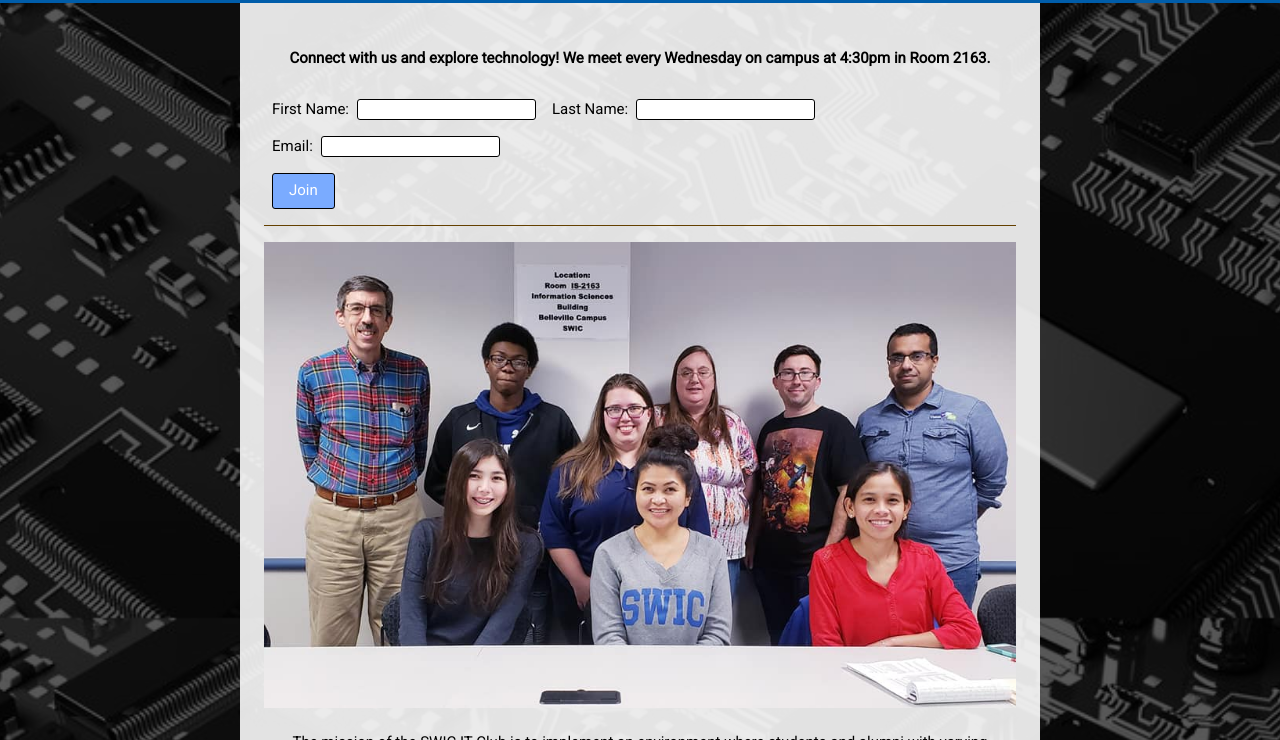
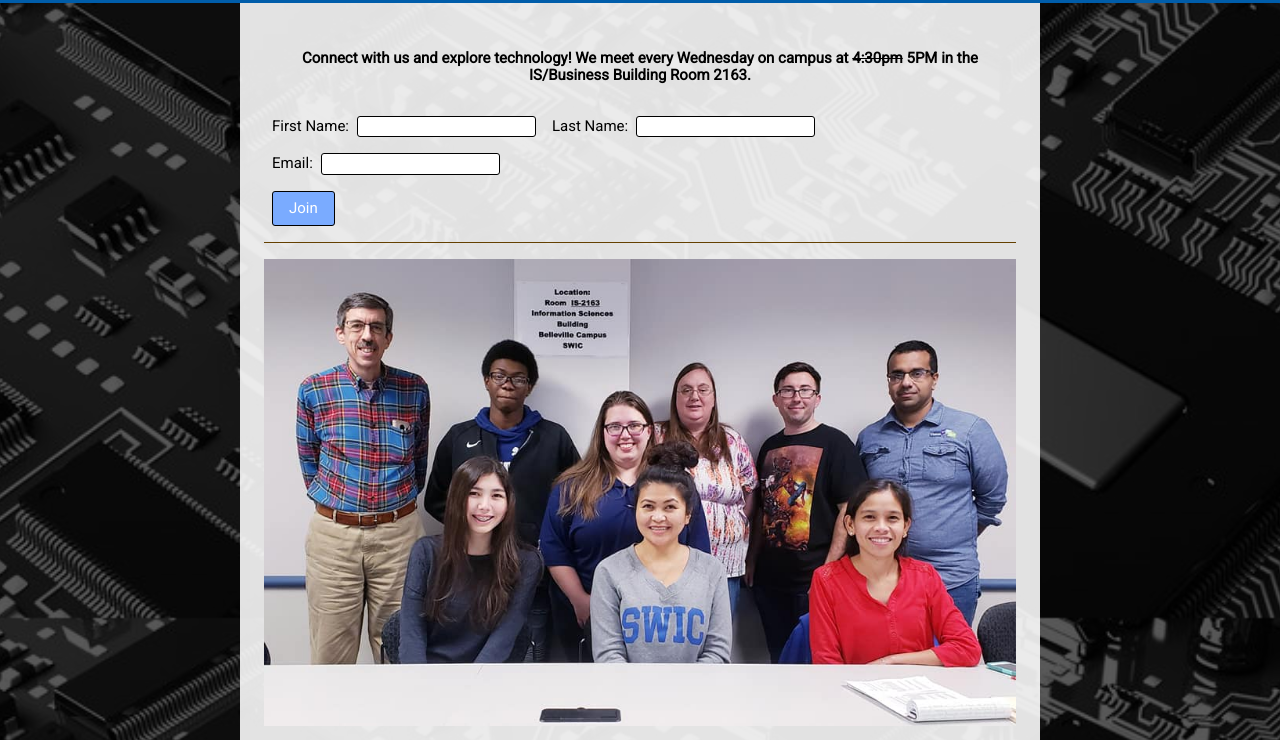
Before and after one commit to swicit/website, a website: page index.html in a window 1280 px wide. Shown: the part 182-922 px from the top of the page. Drawn offline with nearby package versions, Linux system fonts and the light colour scheme.

Commit message:
fix: :speech_balloon: fix meeting time/place
Includes update to time

```diff
--- a/index.html
+++ b/index.html
@@ -31,7 +31,7 @@
 
     <main>
       <p>
-        Connect with us and explore technology! We meet every Wednesday on campus at 4:30pm in Room
+        Connect with us and explore technology! We meet every Wednesday on campus at <strike>4:30pm</strike> 5PM in the IS/Business Building Room
           2163.
       </p>
 
```
